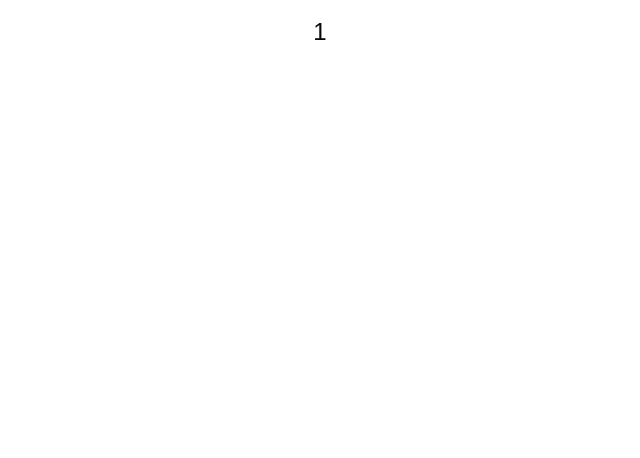
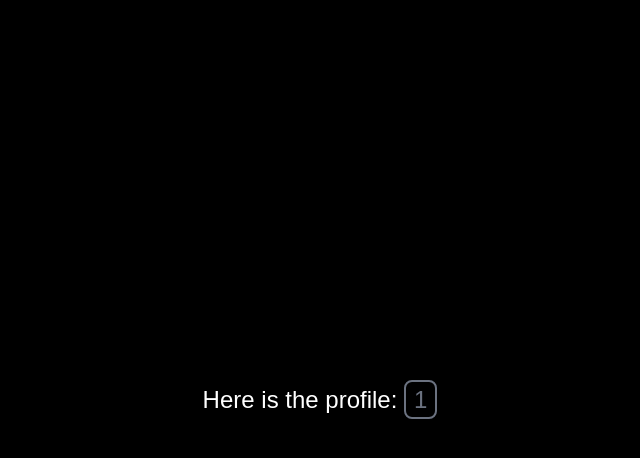
Before and after one commit to KNIGHTCORE47/NEXT_JS-Auth-Application-Version02, a Next.js app: page /profile/1 in a window 1280 px wide. Shown: the top 458 px of the page, without its empty margins (320-960 px from the left). Built offline with nearby package versions, Linux system fonts and the light colour scheme.

Commit message:
docs(profile/page.tsx): update layout to center content vertically and horizontally for better readability feat(profile/page.tsx): add span element around profile id for styling purposes

```diff
--- a/src/app/(app)/profile/[id]/page.tsx
+++ b/src/app/(app)/profile/[id]/page.tsx
@@ -7,11 +7,11 @@ import React from 'react'
 function profilePageUserParams() {
     const { id } = useParams<{ id: string }>();
     return (
-        <div className='p-4'>
+        <div className='min-h-screen grid place-items-center bg-black text-white'>
             <h1
                 className='text-center text-base sm:text-lg md:text-2xl'
             >
-                {id}
+                Here is the profile: <span className='text-gray-500 px-2 py-1 border-2 border-gray-500 rounded-lg'>{id}</span>
             </h1>
         </div>
     )
```
